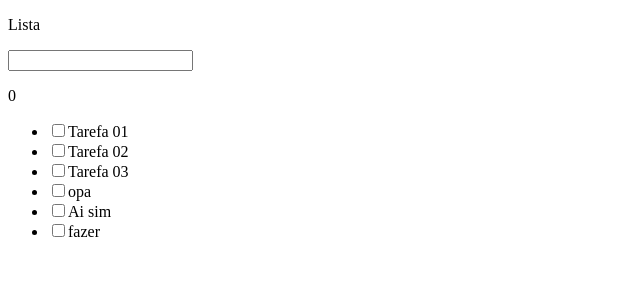
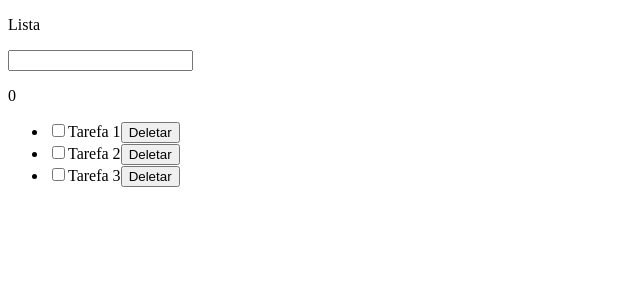
Before and after one commit to lucas0013/react-lista-tarefas, a React (Create React App) app: page /pagina-inicial in a window 1280 px wide. Shown: the top 300 px of the page, without its empty margins (0-640 px from the left). Built offline with nearby package versions, Linux system fonts and the light colour scheme; data requests are answered from the project's data file.

Commit message:
Finished

```diff
--- a/mock/db.json
+++ b/mock/db.json
@@ -1,34 +1,19 @@
 {
   "tarefas": [
     {
-      "id": 1,
-      "title": "Tarefa 01",
-      "isCompleted": false
+      "title": "Tarefa 1",
+      "isCompleted": false,
+      "id": 1
     },
     {
-      "id": 2,
-      "title": "Tarefa 02",
-      "isCompleted": false
+      "title": "Tarefa 2",
+      "isCompleted": false,
+      "id": 2
     },
     {
-      "id": 3,
-      "title": "Tarefa 03",
-      "isCompleted": false
-    },
-    {
-      "title": "opa",
+      "title": "Tarefa 3",
       "isCompleted": false,
-      "id": 4
-    },
-    {
-      "title": "Ai sim",
-      "isCompleted": false,
-      "id": 5
-    },
-    {
-      "title": "fazer",
-      "isCompleted": false,
-      "id": 6
+      "id": 3
     }
   ]
 }
--- a/src/app/pages/dashboard/Dashboard.tsx
+++ b/src/app/pages/dashboard/Dashboard.tsx
@@ -42,6 +42,39 @@
         }
     }, [lista]);
 
+    const handleToggleComplete = useCallback((id: number) => {
+        const tarefaToUpdate = lista.find((tarefa) => tarefa.id === id);
+        if(!tarefaToUpdate) return
+
+        TarefasService.updateById(id, {
+            ...tarefaToUpdate,
+            isCompleted: !tarefaToUpdate.isCompleted,
+        }).then((result) => {
+            if (result instanceof ApiException) {
+                alert(result.message)
+        } else {
+            setLista(oldLista => {
+                return oldLista.map(oldListItem => {
+                    if (oldListItem.id === id) return result;
+
+                    return oldListItem;
+                });
+            });
+        }})
+    }, [lista])
+
+    const handleDelete = useCallback((id: number) => {
+        TarefasService.deleteById(id).then((result) => {
+            if (result instanceof ApiException) {
+                alert(result.message)
+            } else {
+                setLista(oldLista => {
+                    return oldLista.filter(oldListItem => oldListItem.id !== id);
+                });
+            }
+        })
+    }, [])
+
     return (
         <div>
             <p>Lista</p>
@@ -56,20 +89,11 @@
                     return <li key={listItem.id}>
                         <input type="checkbox"
                             checked={listItem.isCompleted}
-                            onChange={() => {
-                                setLista(oldLista => {
-                                    return oldLista.map(oldListItem => {
-                                        const newisCompleted = oldListItem.title === listItem.title ? !oldListItem.isCompleted : oldListItem.isCompleted;
-
-                                        return {
-                                            ...oldListItem,
-                                            isCompleted: newisCompleted,
-                                        };
-                                    });
-                                });
-                            }}
+                            onChange={() => handleToggleComplete(listItem.id)}
                         />
                         {listItem.title}
+
+                        <button onClick={() => {handleDelete(listItem.id)}}>Deletar</button>
                     </li>;
                 })}
             </ul>
--- a/src/app/shared/services/api/tarefas/TarefasService.ts
+++ b/src/app/shared/services/api/tarefas/TarefasService.ts
@@ -34,7 +34,7 @@
     }
 };
 
-const updateById = async (id: string, dataToUpdate: ITarefa): Promise<ITarefa | ApiException> => {
+const updateById = async (id: number, dataToUpdate: ITarefa): Promise<ITarefa | ApiException> => {
     try{
         const { data } = await Api().put(`/tarefas/${id}`, dataToUpdate);
         return data;
@@ -43,7 +43,7 @@
     }
 };
 
-const deleteById = async (id: string): Promise<undefined | ApiException> => {
+const deleteById = async (id: number): Promise<undefined | ApiException> => {
     try{
         await Api().delete(`/tarefas/${id}`);
         return undefined;
```
